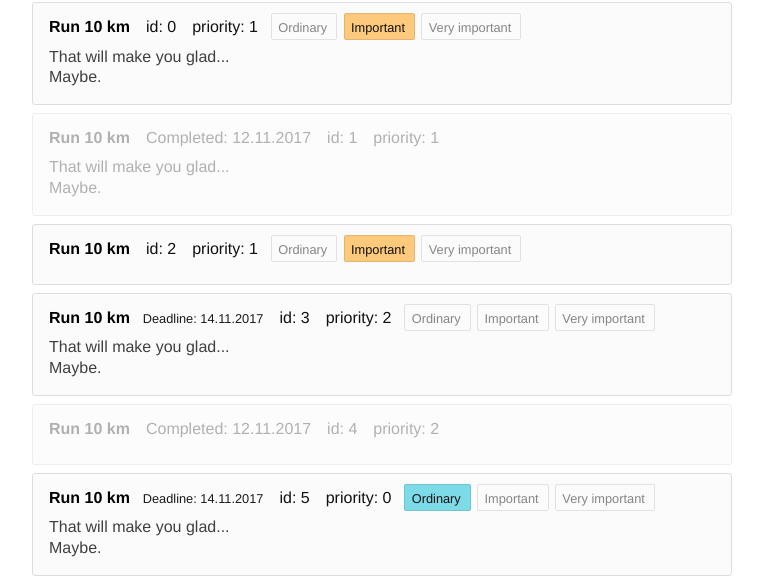
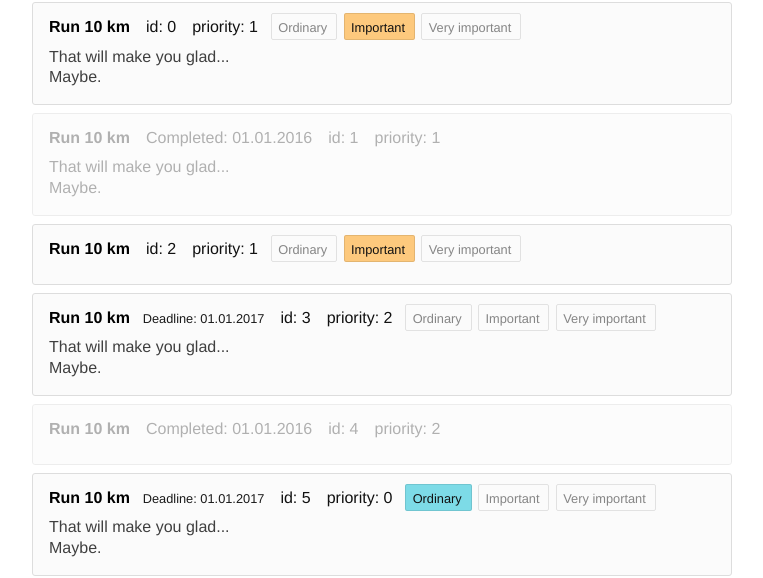
Before and after one commit to trial-trip/allmax-task-manager, a React app: page / in a window 1280 px wide. Shown: the part 204-782 px from the top of the page, without its empty margins (258-1021 px from the left). Built offline with nearby package versions, Linux system fonts and the light colour scheme; the HTML template or start-up script is replaced by a standard one.

Commit message:
added formattedDate and real dates.

```diff
--- a/src/components/Task.js
+++ b/src/components/Task.js
@@ -1,6 +1,7 @@
 import React from 'react'
 import PropTypes from 'prop-types'
 import styles from './Task.css'
+import formattedDate from './../util/formattedDate'
 
 const Task = ({ id, title, description, priority, deadline, completionDate}) => (
   <div className={`${styles.task} ${completionDate ? styles.completed : ''}`}>
@@ -8,8 +9,8 @@ const Task = ({ id, title, description, priority, deadline, completionDate}) =>
 
       <span className={styles.title}>{title}</span>
 
-      {deadline && (<span className={styles.deadline}>Deadline:&nbsp;{deadline}</span>)}
-      {completionDate && (<span className={styles.completionDate}>Completed:&nbsp;{completionDate}</span>)}
+      {deadline && (<span className={styles.deadline}>Deadline:&nbsp;{formattedDate(deadline)}</span>)}
+      {completionDate && (<span className={styles.completionDate}>Completed:&nbsp;{formattedDate(completionDate)}</span>)}
       <span className={styles.completionDate}>id:&nbsp;{id}</span>
       <span className={styles.completionDate}>priority:&nbsp;{priority}</span>
 
--- a/src/initialState.js
+++ b/src/initialState.js
@@ -18,8 +18,8 @@ const stateDemo = {
       title: 'Run 10 km',
       description: 'That will make you glad...\n\nMaybe.',
       priority: 1,
-      deadline: '14.11.2017',
-      completionDate: '12.11.2017'
+      deadline: '2017-01-01T03:13:37.000Z',
+      completionDate: '2016-01-01T03:13:37.000Z'
     })
     .map((item, i) => ({ ...item, id: i }))
     .map((item, i) => ((randomBool()) ? { ...item, completionDate: '' } : item))
--- /dev/null
+++ b/src/util/formattedDate.js
@@ -0,0 +1,19 @@
+const formattedDate = (dateIsoString) => {
+  // accepts an ISO string and returns dd.mm.yyyy
+  const tempDate = new Date(Date.parse(dateIsoString))
+  let dd = tempDate.getDate()
+  if (dd < 10) {
+    dd = '0' + dd
+  }
+  let mm = tempDate.getMonth() + 1
+  if (mm < 10) {
+    mm = '0' + mm
+  }
+  let yyyy = tempDate.getFullYear()
+  if (yyyy < 10) {
+    yyyy = '0' + yyyy
+  }
+  return dd + '.' + mm + '.' + yyyy
+}
+
+export default formattedDate
```
